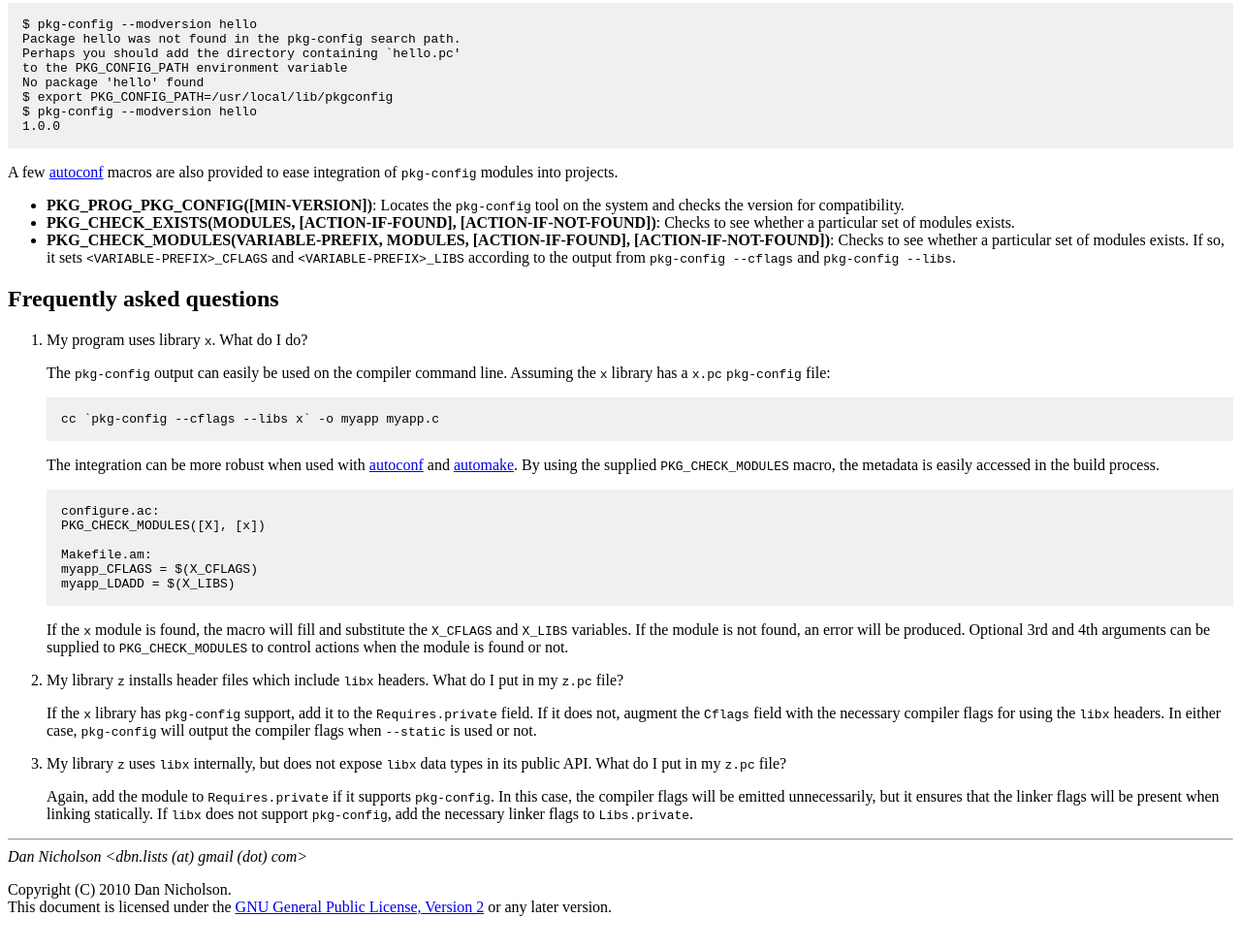
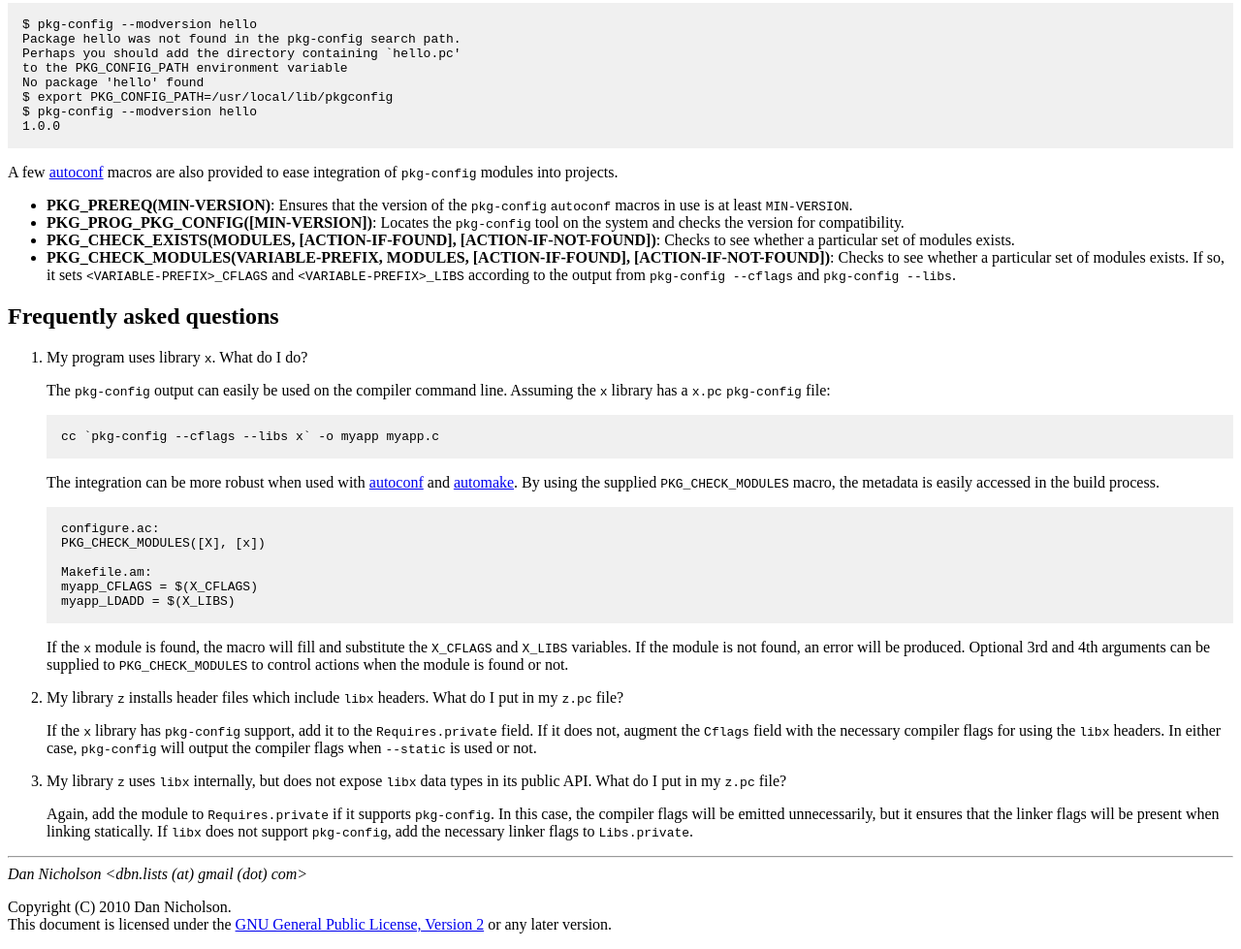
Before and after one commit to Distrotech/pkg-config, a plain HTML site: page pkg-config-guide.html in a window 1280 px wide. Shown: the part 3520-4499 px from the top of the page at 97% size. Drawn offline with Linux system fonts and the light colour scheme.

Commit message:
m4: Add PKG_PREREQ version checking macro
While PKG_PROG_PKG_CONFIG checks the version of pkg-config available at
build time, it doesn't check the version of the pkg-config macros being
used. PKG_PREREQ (like AC_PREREQ or LT_PREREQ) can be used to check the
version of the macros in use when configure is being generated by the
developer.

https://bugs.freedesktop.org/show_bug.cgi?id=89267

```diff
--- a/pkg-config-guide.html
+++ b/pkg-config-guide.html
@@ -342,6 +342,10 @@ $ pkg-config --modversion hello
   projects.</p>
 
   <ul>
+    <li><b>PKG_PREREQ(MIN-VERSION)</b>: Ensures that the version of the
+    <tt>pkg-config</tt> <tt>autoconf</tt> macros in use is at least
+    <tt>MIN-VERSION</tt>.</li>
+
     <li><b>PKG_PROG_PKG_CONFIG([MIN-VERSION])</b>: Locates the
     <tt>pkg-config</tt> tool on the system and checks the version for
     compatibility.</li>
```
Also changed, not shown: 2 other files.
